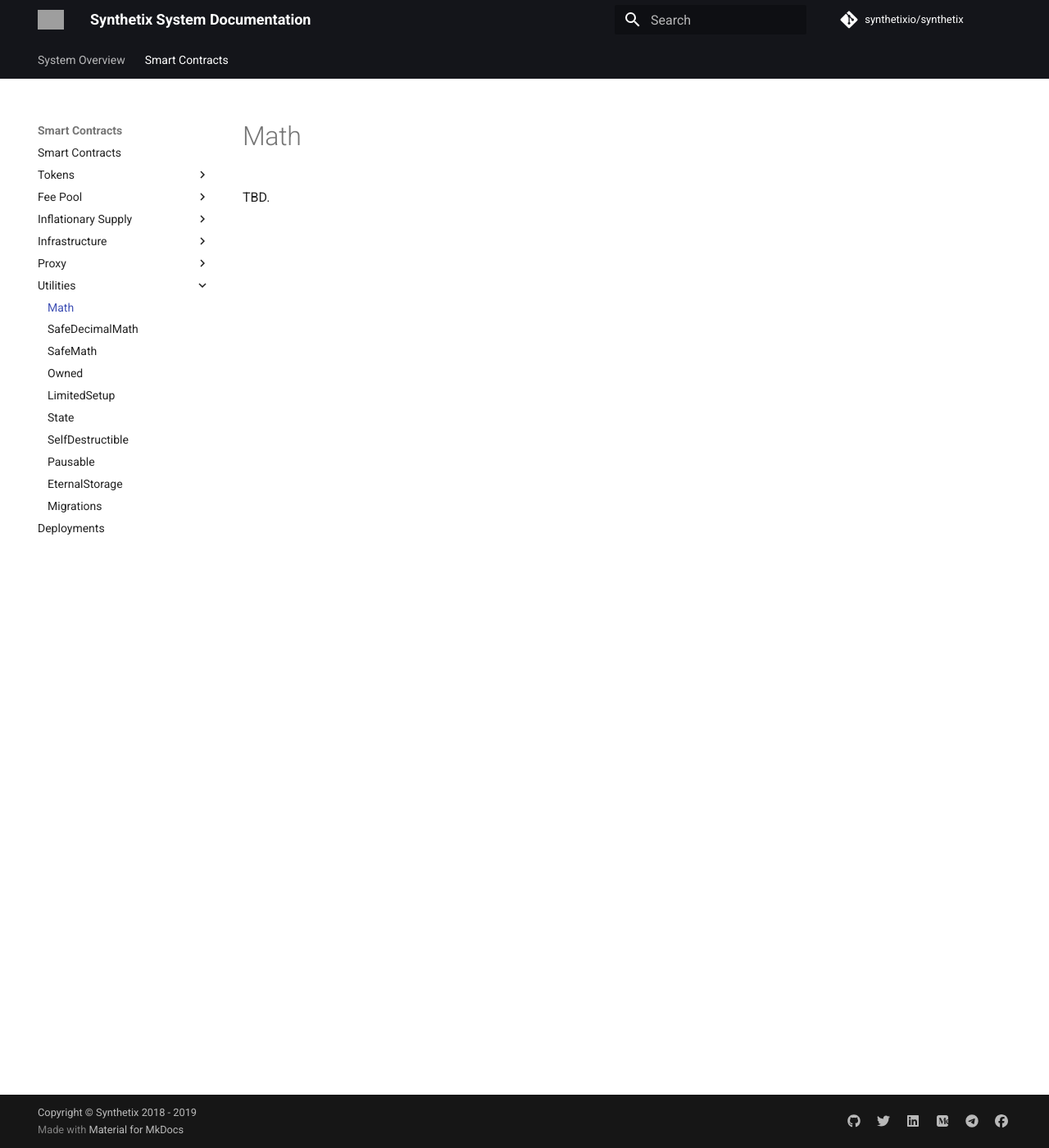
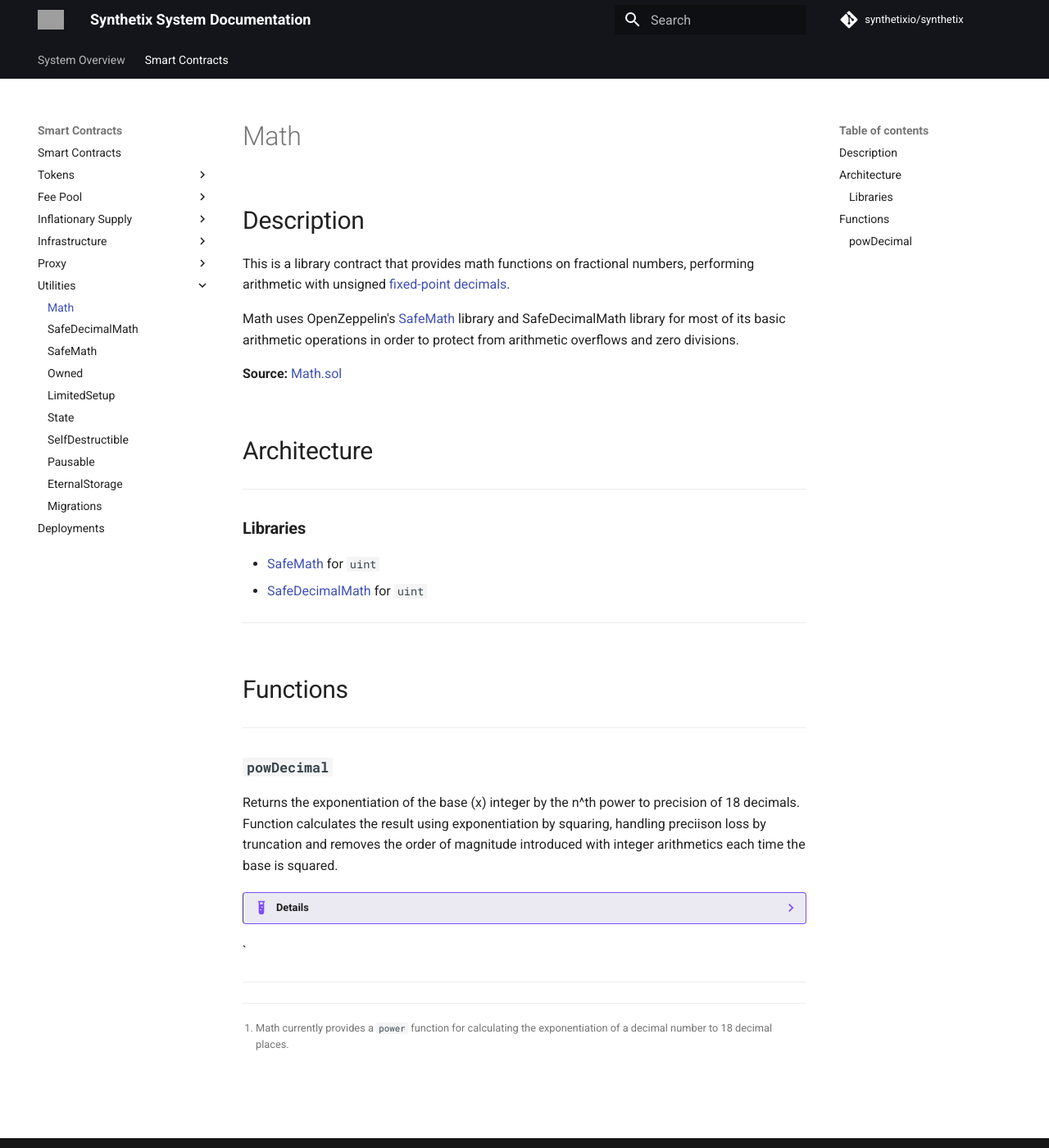
Before and after one commit to Synthetixio/synthetix, an MkDocs documentation site: the page built from docs/content/contracts/Math.md, in a window 1280 px wide and 1400 px high. Shown: the whole window at 82% size. Built offline with MkDocs 1.6.1 and Material for MkDocs 9.7.7, drawn with Linux system fonts in a browser that asks for light colours; comment, search, counter and statistics services are not loaded; grey boxes are pictures that could not be loaded.

Commit message:
Add description for Math.md

```diff
--- a/docs/content/contracts/Math.md
+++ b/docs/content/contracts/Math.md
@@ -1,3 +1,39 @@
 # Math
 
-TBD.
+## Description
+
+This is a library contract that provides math functions on fractional numbers, performing arithmetic with unsigned [fixed-point decimals](https://en.wikipedia.org/wiki/Fixed-point_arithmetic).
+
+[^1]: Math currently provides a `power` function for calculating the exponentiation of a decimal number to 18 decimal places.
+
+Math uses OpenZeppelin's [SafeMath](SafeMath.md) library and SafeDecimalMath library for most of its basic arithmetic operations in order to protect from arithmetic overflows and zero divisions.
+
+**Source:** [Math.sol](https://github.com/Synthetixio/synthetix/blob/master/contracts/Math.sol)
+
+## Architecture
+
+---
+
+### Libraries
+
+- [SafeMath](SafeMath.md) for `uint`
+- [SafeDecimalMath](SafeDecimalMath.md) for `uint`
+
+---
+
+## Functions
+
+---
+
+### `powDecimal`
+
+Returns the exponentiation of the base (x) integer by the n^th power to precision of 18 decimals. Function calculates the result using exponentiation by squaring, handling preciison loss by truncation and removes the order of magnitude introduced with integer arithmetics each time the base is squared.
+
+??? example "Details"
+
+    **Signature**
+
+    `function powDecimal(uint x, uint n)
+`
+
+---
```
Also changed, not shown: 1 other file.
